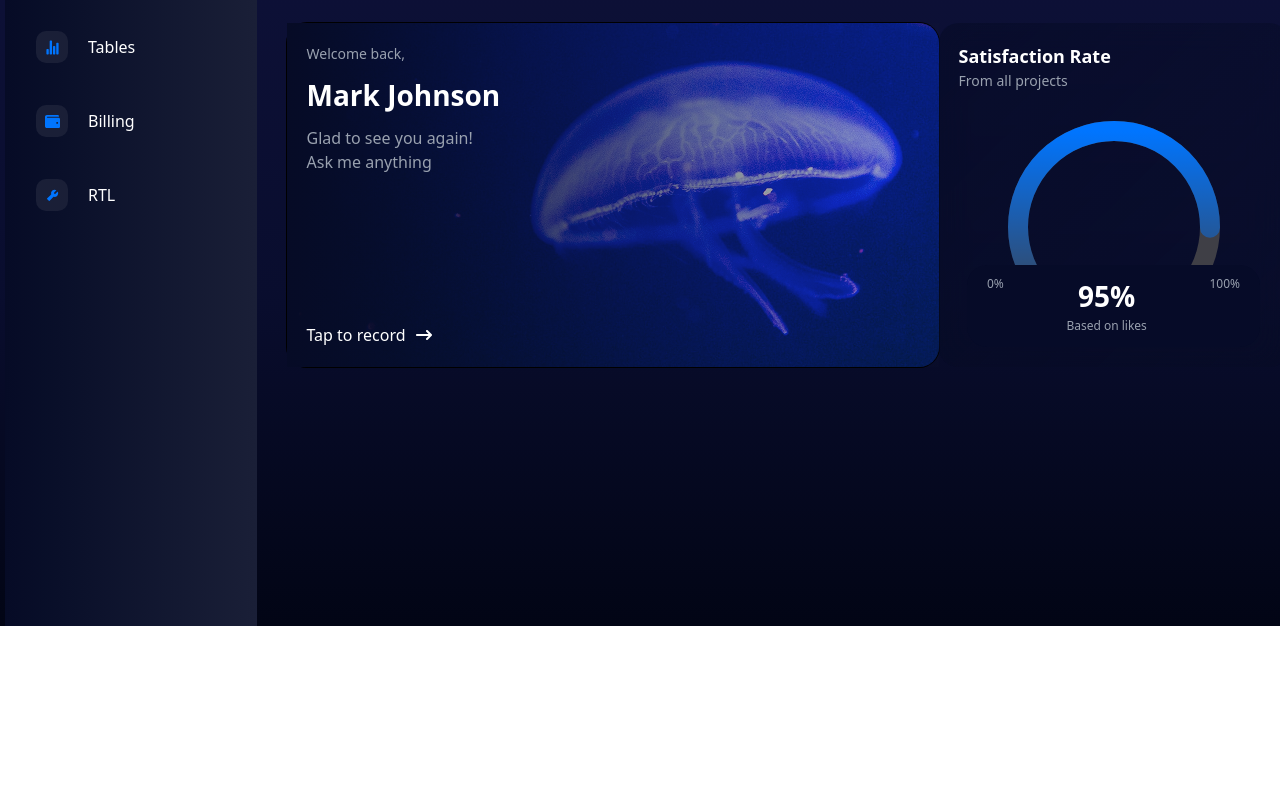
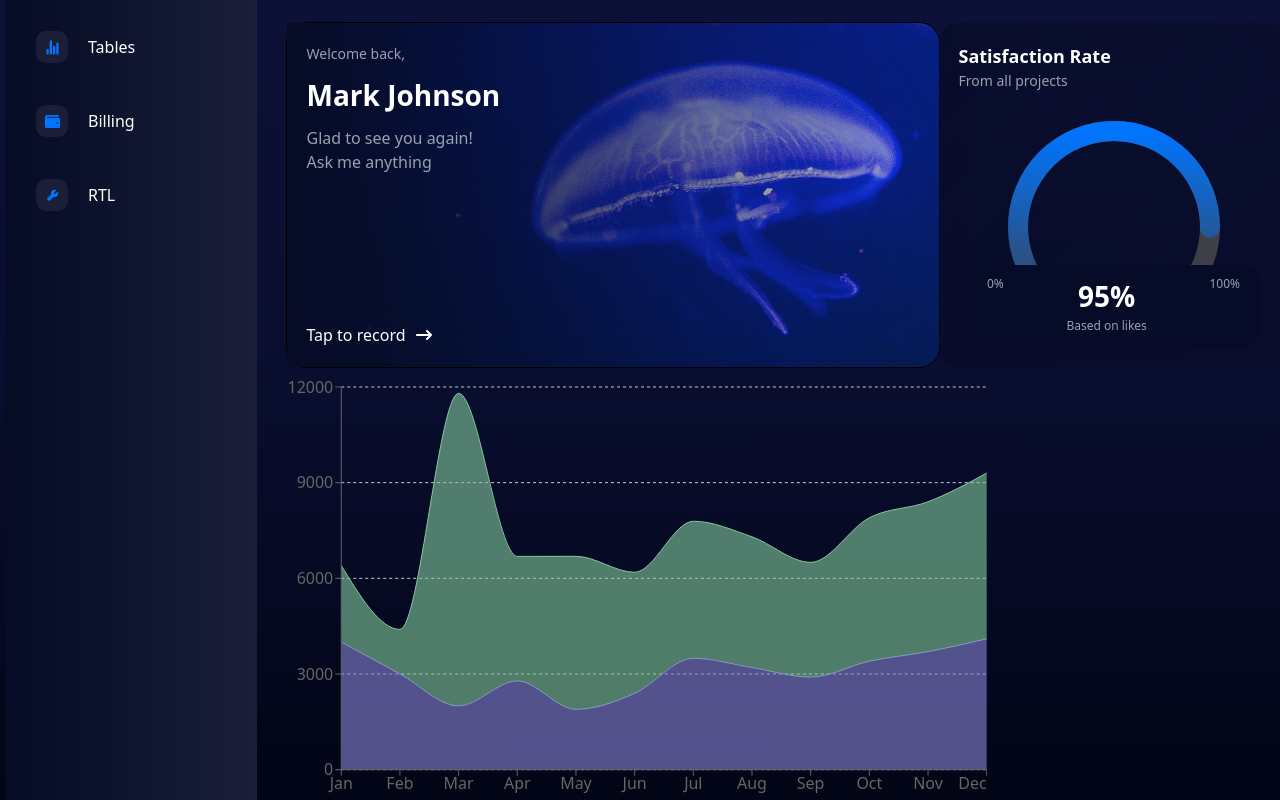
Before and after one commit to Napolite/vision-dahsboard, a React (Vite) app: page / in a window 1280 px wide. Shown: the part 179-979 px from the top of the page. Before the commit the page ends 805 px from the top, so only its background shows below. Built offline with nearby package versions, Linux system fonts and the light colour scheme.

Commit message:
add graph component

```diff
--- a/package.json
+++ b/package.json
@@ -13,6 +13,7 @@
     "@tailwindcss/vite": "^4.1.18",
     "react": "^19.2.0",
     "react-dom": "^19.2.0",
+    "recharts": "^3.6.0",
     "tailwindcss": "^4.1.18"
   },
   "devDependencies": {
--- /dev/null
+++ b/src/components/ui-comp/dashboard-ui/graph.tsx
@@ -0,0 +1,67 @@
+import {
+  AreaChart,
+  Area,
+  XAxis,
+  YAxis,
+  CartesianGrid,
+  Tooltip,
+} from "recharts";
+
+// #region Sample data
+const data = [
+  { name: "Jan", uv: 4000, pv: 2400, amt: 2400 },
+  { name: "Feb", uv: 3000, pv: 1398, amt: 2210 },
+  { name: "Mar", uv: 2000, pv: 9800, amt: 2290 },
+  { name: "Apr", uv: 2780, pv: 3908, amt: 2000 },
+  { name: "May", uv: 1890, pv: 4800, amt: 2181 },
+  { name: "Jun", uv: 2390, pv: 3800, amt: 2500 },
+  { name: "Jul", uv: 3490, pv: 4300, amt: 2100 },
+  { name: "Aug", uv: 3200, pv: 4100, amt: 2300 },
+  { name: "Sep", uv: 2900, pv: 3600, amt: 2150 },
+  { name: "Oct", uv: 3400, pv: 4500, amt: 2400 },
+  { name: "Nov", uv: 3700, pv: 4700, amt: 2600 },
+  { name: "Dec", uv: 4100, pv: 5200, amt: 2800 },
+];
+
+// #endregion
+const StackedAreaChart = () => {
+  return (
+    <AreaChart
+      style={{
+        width: "100%",
+        maxWidth: "700px",
+        maxHeight: "70vh",
+        aspectRatio: 1.618,
+      }}
+      responsive
+      data={data}
+      margin={{
+        top: 20,
+        right: 0,
+        left: 0,
+        bottom: 0,
+      }}
+    >
+      <CartesianGrid strokeDasharray="3 3" vertical={false} />
+      <XAxis dataKey="name" />
+      <YAxis width="auto" />
+      <Tooltip />
+      <Area
+        type="monotone"
+        dataKey="uv"
+        stackId="1"
+        stroke="#8884d8"
+        fill="#8884d8"
+      />
+      <Area
+        type="monotone"
+        dataKey="pv"
+        stackId="1"
+        stroke="#82ca9d"
+        fill="#82ca9d"
+      />
+    </AreaChart>
+  );
+};
+
+export default StackedAreaChart;
--- a/src/pages/Dashboard/Dashboard.tsx
+++ b/src/pages/Dashboard/Dashboard.tsx
@@ -1,6 +1,7 @@
 import Tablet from "../../components/ui-comp/dashboard-ui/tab";
 import { FaWallet, FaUsers, FaUserPlus, FaShoppingCart } from "react-icons/fa";
 import UserInfo from "./userInfo";
+import Charts from "./charts";
 
 export const stats = [
   {
@@ -44,6 +45,7 @@ function Dashboard() {
       </div>
       <div className="mt-[40px]">
         <UserInfo />
+        <Charts />
       </div>
     </div>
   );
--- /dev/null
+++ b/src/pages/Dashboard/charts.tsx
@@ -0,0 +1,12 @@
+import React from "react";
+import SimpleAreaChart from "../../components/ui-comp/dashboard-ui/graph";
+
+function Charts() {
+  return (
+    <div>
+      <SimpleAreaChart />
+    </div>
+  );
+}
+
+export default Charts;
```
Also changed, not shown: 1 other file (tests, documents, lock files or other folders).
